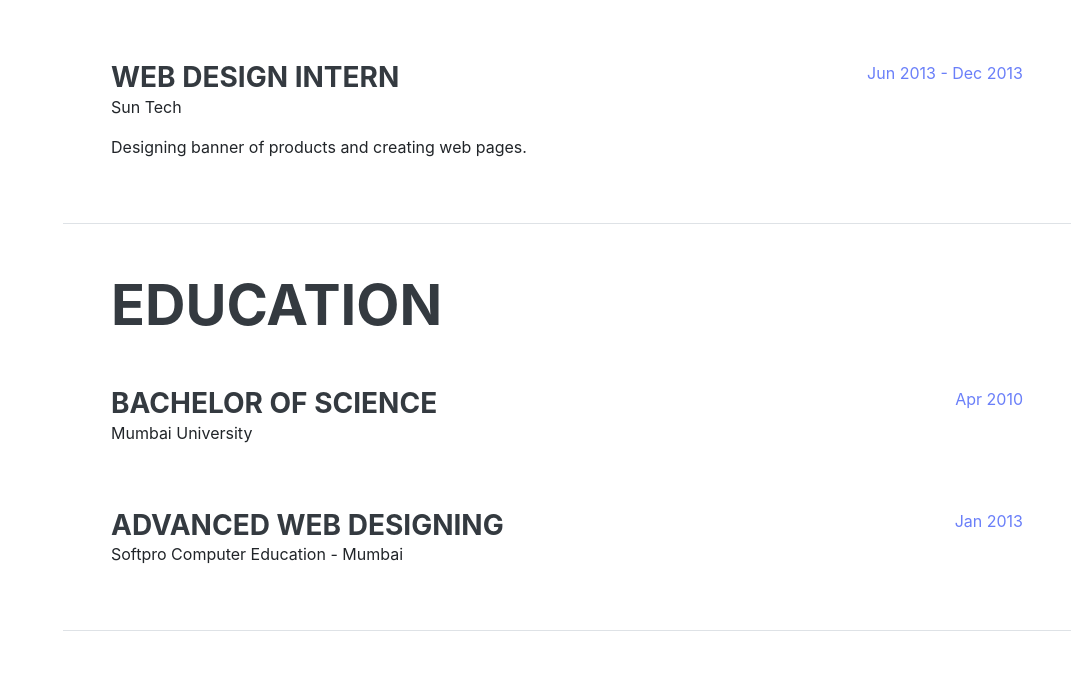
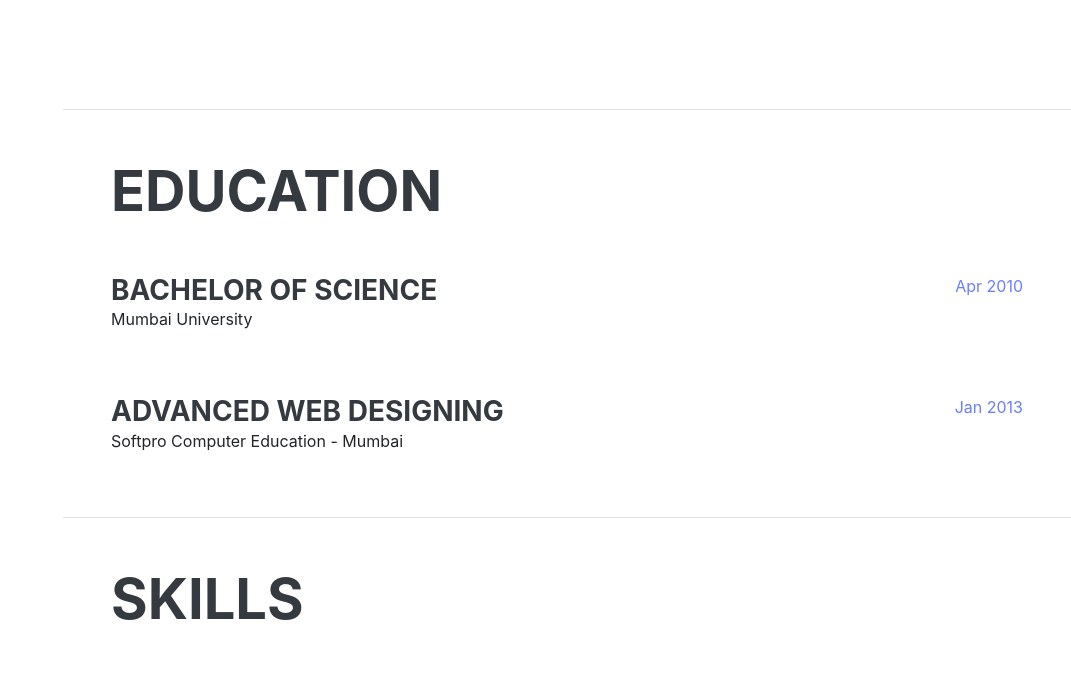
Before and after one commit to KhanAshraf/khanashraf.github.io, a plain HTML site: page index.html in a window 1280 px wide. Shown: the part 969-1645 px from the top of the page, without its empty margins (209-1280 px from the left). Drawn offline with Linux system fonts and the light colour scheme.

Commit message:
removed intern section

```diff
--- a/index.html
+++ b/index.html
@@ -1,5 +1,6 @@
 <!doctype html>
 <html lang="en">
+
 <head>
   <meta charset="utf-8">
   <meta name="viewport" content="width=device-width, initial-scale=1, shrink-to-fit=no">
@@ -25,8 +26,7 @@
         <img class="img-fluid img-profile rounded-circle mx-auto mb-2" src="img/ashrafKhan.jpg" alt="">
       </span>
     </a>
-    <button class="navbar-toggler" type="button" data-toggle="collapse" data-target="#navbarSupportedContent"
-            aria-controls="navbarSupportedContent" aria-expanded="false" aria-label="Toggle navigation">
+    <button class="navbar-toggler" type="button" data-toggle="collapse" data-target="#navbarSupportedContent" aria-controls="navbarSupportedContent" aria-expanded="false" aria-label="Toggle navigation">
       <span class="navbar-toggler-icon"></span>
     </button>
     <div class="collapse navbar-collapse" id="navbarSupportedContent">
@@ -96,17 +96,6 @@
           </div>
           <div class="resume-date text-md-right">
             <span class="text-primary">Jan 2014 - Sep 2016</span>
-          </div>
-        </div>
-
-        <div class="resume-item d-flex flex-column flex-md-row">
-          <div class="resume-content mr-auto">
-            <h3 class="mb-0">Web Design Intern</h3>
-            <div class="subheading mb-3">Sun Tech</div>
-            <p>Designing banner of products and creating web pages.</p>
-          </div>
-          <div class="resume-date text-md-right">
-            <span class="text-primary">Jun 2013 - Dec 2013</span>
           </div>
         </div>
 
@@ -228,8 +217,7 @@
       <div class="container-fluid">
         <div class="row">
           <div class="col">
-            <p class="m-0">309 Janta CHS · Mahim, Mumbai · +91 9773831731 · <a class="text-white"
-                                                                               href="mailto:name@email.com">akuideveloper@gmail.com</a>
+            <p class="m-0">309 Janta CHS · Mahim, Mumbai · +91 9773831731 · <a class="text-white" href="mailto:name@email.com">akuideveloper@gmail.com</a>
             </p>
           </div>
           <div class="col d-flex justify-content-end">
@@ -267,4 +255,5 @@
   <!-- Custom scripts -->
   <script src="js/script.min.js"></script>
 </body>
+
 </html>
```
Lines whose indentation alone changed are shown as unchanged.
